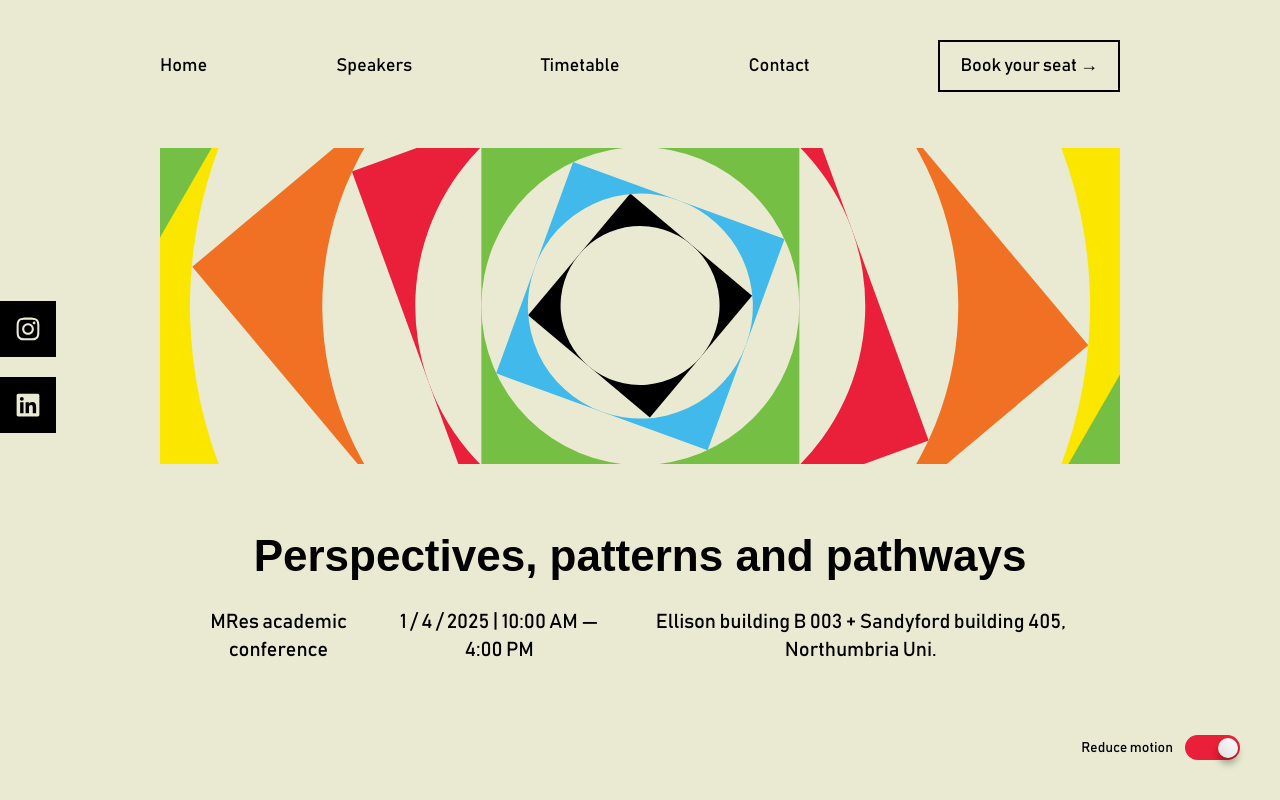
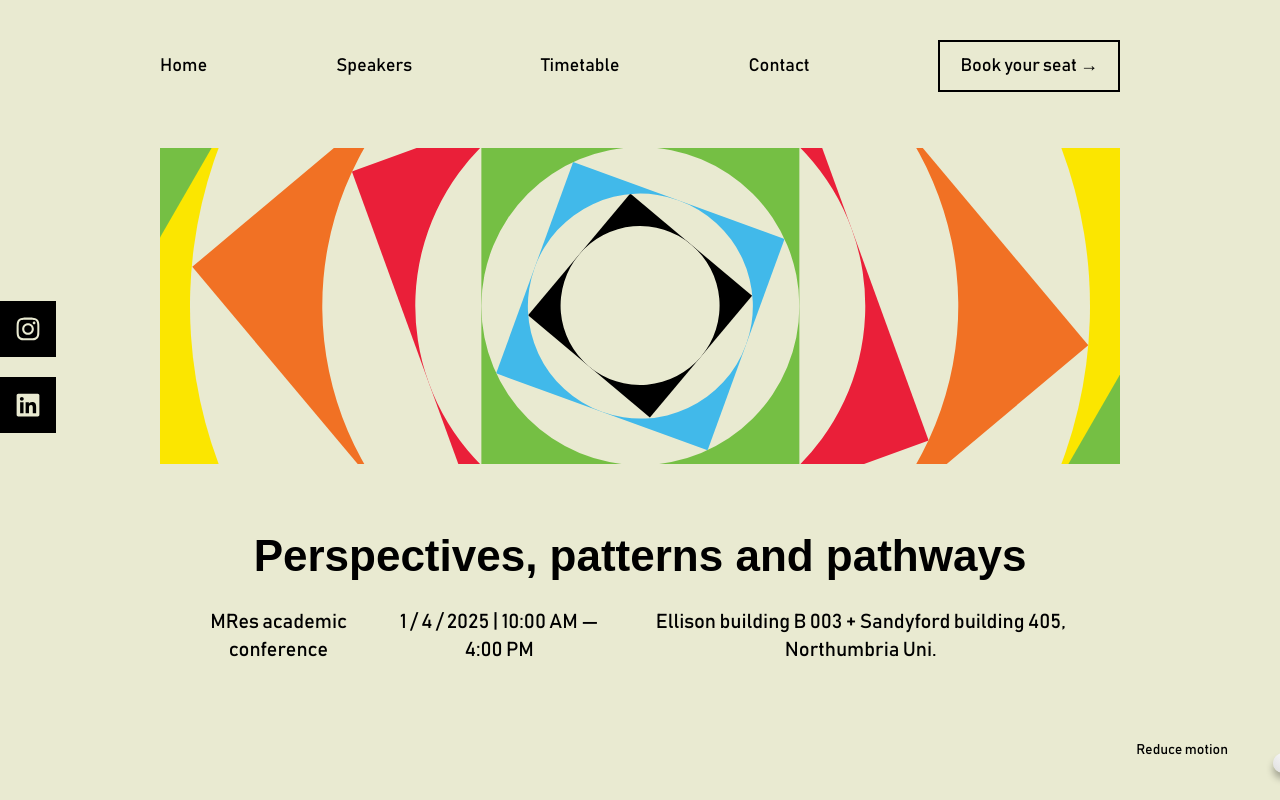
Before and after one commit to Lossmeril/perspectives-patterns-pathways, a Next.js app: page / in a window 1280 px wide. Shown: the top 800 px of the page. Built offline with nearby package versions, Linux system fonts and the light colour scheme; a web font is replaced by a local one.

Commit message:
fix: accessibility issues fix

```diff
--- a/components/heroBanner.tsx
+++ b/components/heroBanner.tsx
@@ -156,9 +156,15 @@ const HeroBanner: React.FC<HeroBannerProps> = ({
             checked={effectsState}
             onChange={() => setEffectsState((prev) => !prev)}
           />
-          <label htmlFor="check"></label>
+          <div
+            onClick={() => setEffectsState((prev) => !prev)}
+            className="label"
+          ></div>
         </div>
-        <p className="text-sm">Reduce motion</p>
+        <label className="text-sm" htmlFor="check">
+          Reduce motion
+        </label>
+        {/* <p className="text-sm">Reduce motion</p> */}
       </div>
     </>
   );
--- a/components/socialsButtons.tsx
+++ b/components/socialsButtons.tsx
@@ -10,13 +10,19 @@ const SocialsButtons = () => {
           <FaFacebook size={24} />
         </div>
       </Link> */}
-      <Link href={instagram} target="_blank">
-        <div className="grid place-content-center w-14 h-14 bg-black hover:bg-red transition-all text-beige">
+      <Link href={instagram} target="_blank" aria-label="Instagram">
+        <div
+          className="grid place-content-center w-14 h-14 bg-black hover:bg-red transition-all text-beige"
+          aria-hidden="true"
+        >
           <FaInstagram size={26} />
         </div>
       </Link>
-      <Link href={linkedin} target="_blank">
-        <div className="grid place-content-center w-14 h-14 bg-black hover:bg-red transition-all text-beige">
+      <Link href={linkedin} target="_blank" aria-label="LinkedIn">
+        <div
+          className="grid place-content-center w-14 h-14 bg-black hover:bg-red transition-all text-beige"
+          aria-hidden="true"
+        >
           <FaLinkedin size={26} />
         </div>
       </Link>
```
